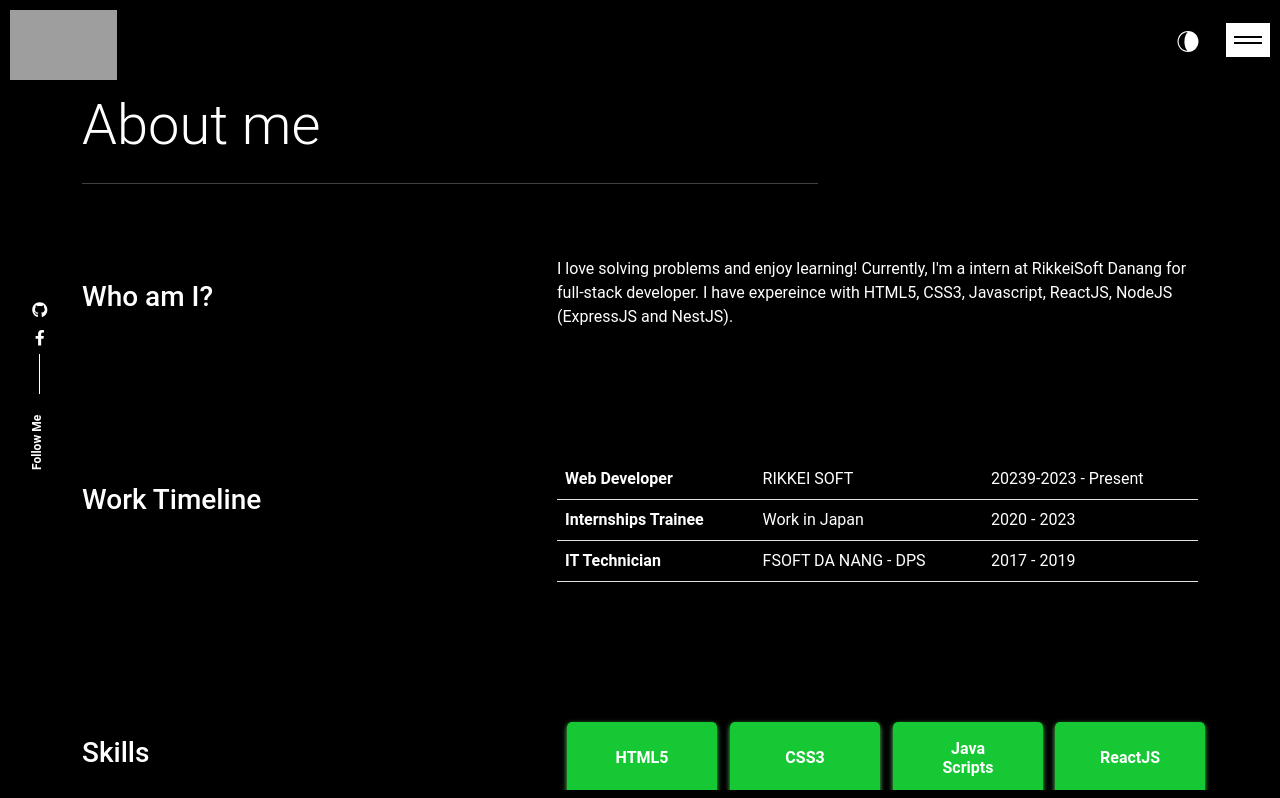
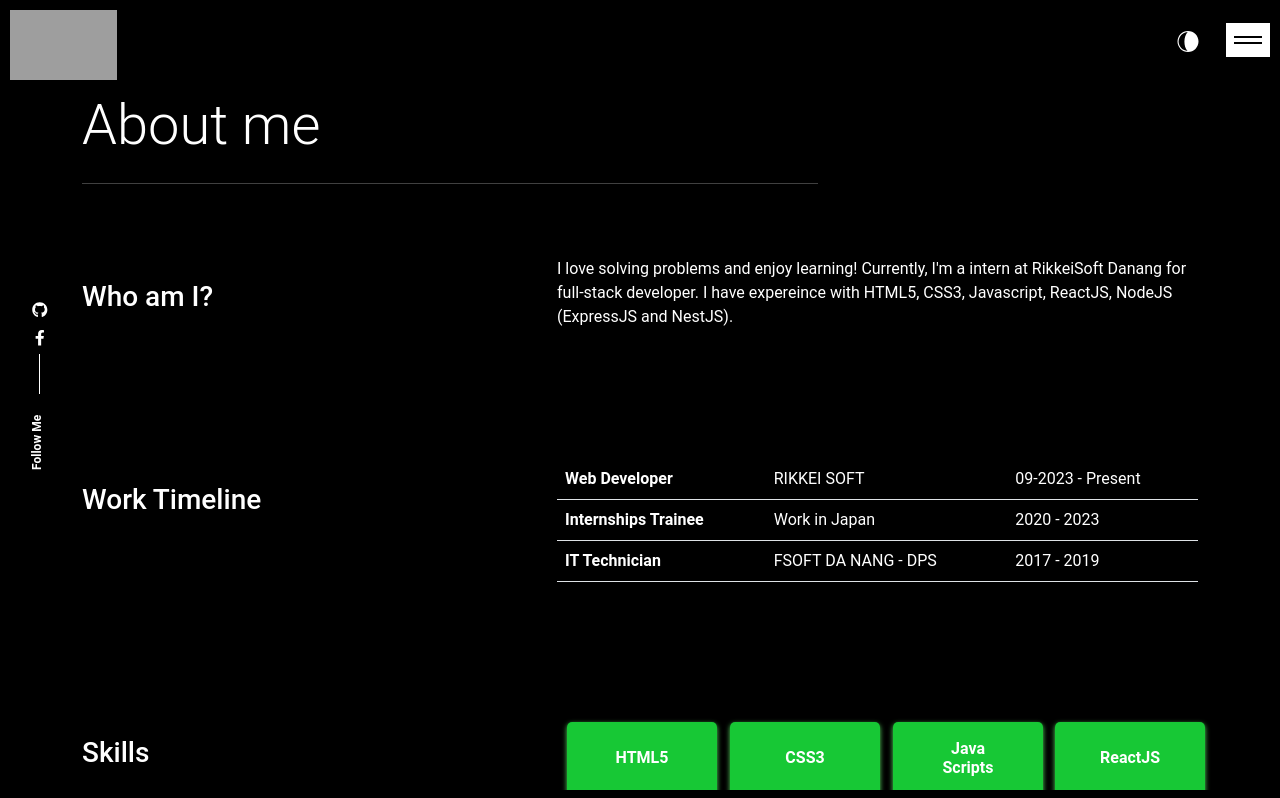
Before and after one commit to HoangTB/My-Portfolio, a React (Create React App) app: page /about in a window 1280 px wide. Shown: the top 798 px of the page. Built offline with nearby package versions, Linux system fonts and the light colour scheme; grey boxes are pictures that could not be loaded.

Commit message:
Update content_option.js

```diff
--- a/src/content_option.js
+++ b/src/content_option.js
@@ -21,7 +21,7 @@ const dataabout = {
 const worktimeline = [{
         jobtitle: "Web Developer",
         where: "RIKKEI SOFT",
-        date: "20239-2023 - Present",
+        date: "09-2023 - Present",
     },
     {
         jobtitle: "Internships Trainee",
```
